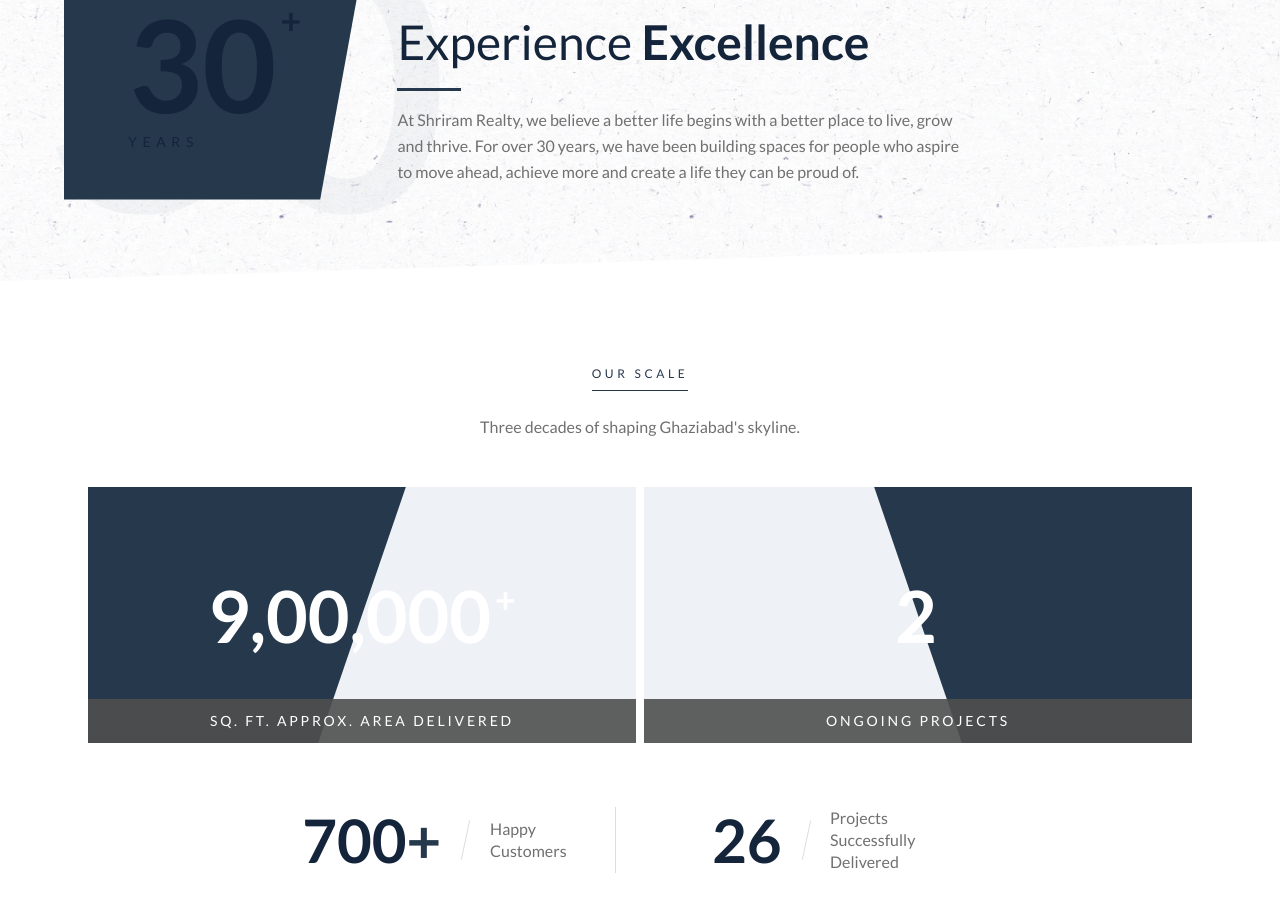
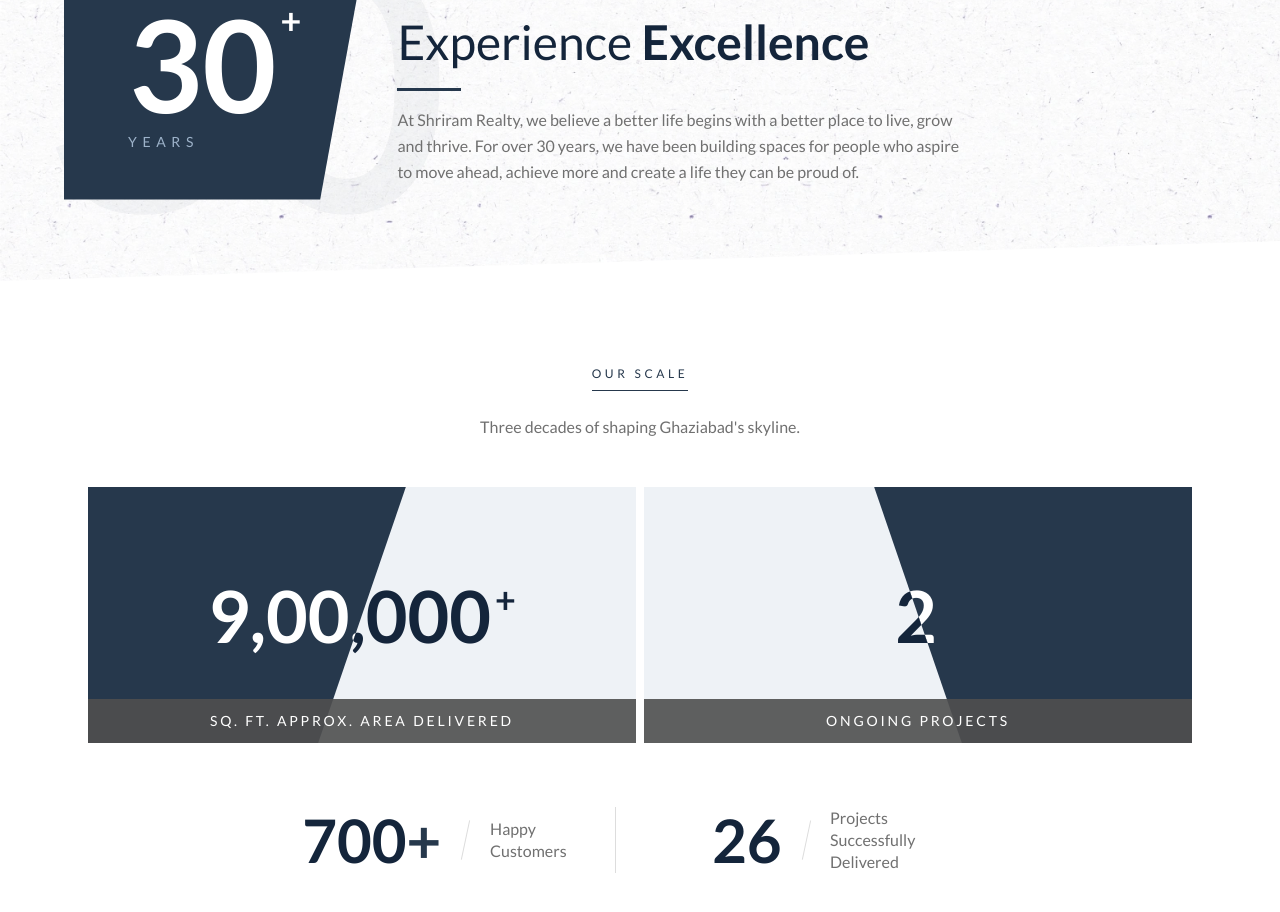
Before and after one commit to cykoravish/shri-ram-groups, a Next.js app: page / in a window 1280 px wide. Shown: the part 780-1692 px from the top of the page. Built offline with nearby package versions, Linux system fonts and the light colour scheme.

Commit message:
theme: fix contrast on stat numbers (split-colour along diagonal) and 30+ legacy block

```diff
--- a/src/components/home/AreaStats.tsx
+++ b/src/components/home/AreaStats.tsx
@@ -43,6 +43,10 @@ function BigBlockStat({
   const goldClip = reverse
     ? "polygon(100% 0, 42% 0, 58% 100%, 100% 100%)"
     : "polygon(0 0, 58% 0, 42% 100%, 0 100%)";
+  // Complement of the navy cut, so the number can switch colour along the diagonal
+  const lightClip = reverse
+    ? "polygon(0 0, 42% 0, 58% 100%, 0 100%)"
+    : "polygon(58% 0, 100% 0, 100% 100%, 42% 100%)";
 
   return (
     <div className="group relative h-56 md:h-64 overflow-hidden transition-transform duration-300 ease-out hover:scale-[1.015]">
@@ -54,12 +58,23 @@ function BigBlockStat({
         style={{ clipPath: goldClip }}
       />
 
-      <div className="relative z-10 h-full flex items-center justify-center">
-        <span className="font-lato font-bold text-5xl md:text-6xl lg:text-7xl text-white leading-none">
-          {count.toLocaleString("en-IN")}
-          <span className="text-3xl md:text-4xl align-top ml-1">{suffix}</span>
-        </span>
-      </div>
+      {/* Number: white over the navy cut, dark navy over the light area */}
+      {[
+        { clip: goldClip, color: "text-white", hidden: false },
+        { clip: lightClip, color: "text-ink", hidden: true },
+      ].map((l) => (
+        <div
+          key={l.color}
+          aria-hidden={l.hidden || undefined}
+          className="absolute inset-0 z-10 flex items-center justify-center"
+          style={{ clipPath: l.clip }}
+        >
+          <span className={`font-lato font-bold text-5xl md:text-6xl lg:text-7xl ${l.color} leading-none`}>
+            {count.toLocaleString("en-IN")}
+            <span className="text-3xl md:text-4xl align-top ml-1">{suffix}</span>
+          </span>
+        </div>
+      ))}
 
       <div className="absolute bottom-0 left-0 w-full bg-[#4F4F4F]/90 py-3">
         <span className="block text-center font-lato text-xs md:text-sm uppercase tracking-[0.2em] text-white">
@@ -126,11 +141,11 @@ function LegacyBanner({ start }: { start: boolean }) {
             style={{ clipPath: "polygon(0 0, 100% 0, 85% 100%, 0% 100%)" }}
           />
           <div className="relative z-10 px-6 py-4 md:px-10 md:py-6">
-            <span className="font-lato font-bold text-7xl md:text-8xl lg:text-9xl text-ink leading-none">
+            <span className="font-lato font-bold text-7xl md:text-8xl lg:text-9xl text-white leading-none">
               {years}
               <span className="text-3xl md:text-4xl align-top ml-1">+</span>
             </span>
-            <span className="block font-lato text-xs md:text-sm tracking-[0.4em] uppercase text-ink mt-1">
+            <span className="block font-lato text-xs md:text-sm tracking-[0.4em] uppercase text-brand-light mt-1">
               Years
             </span>
           </div>
```
